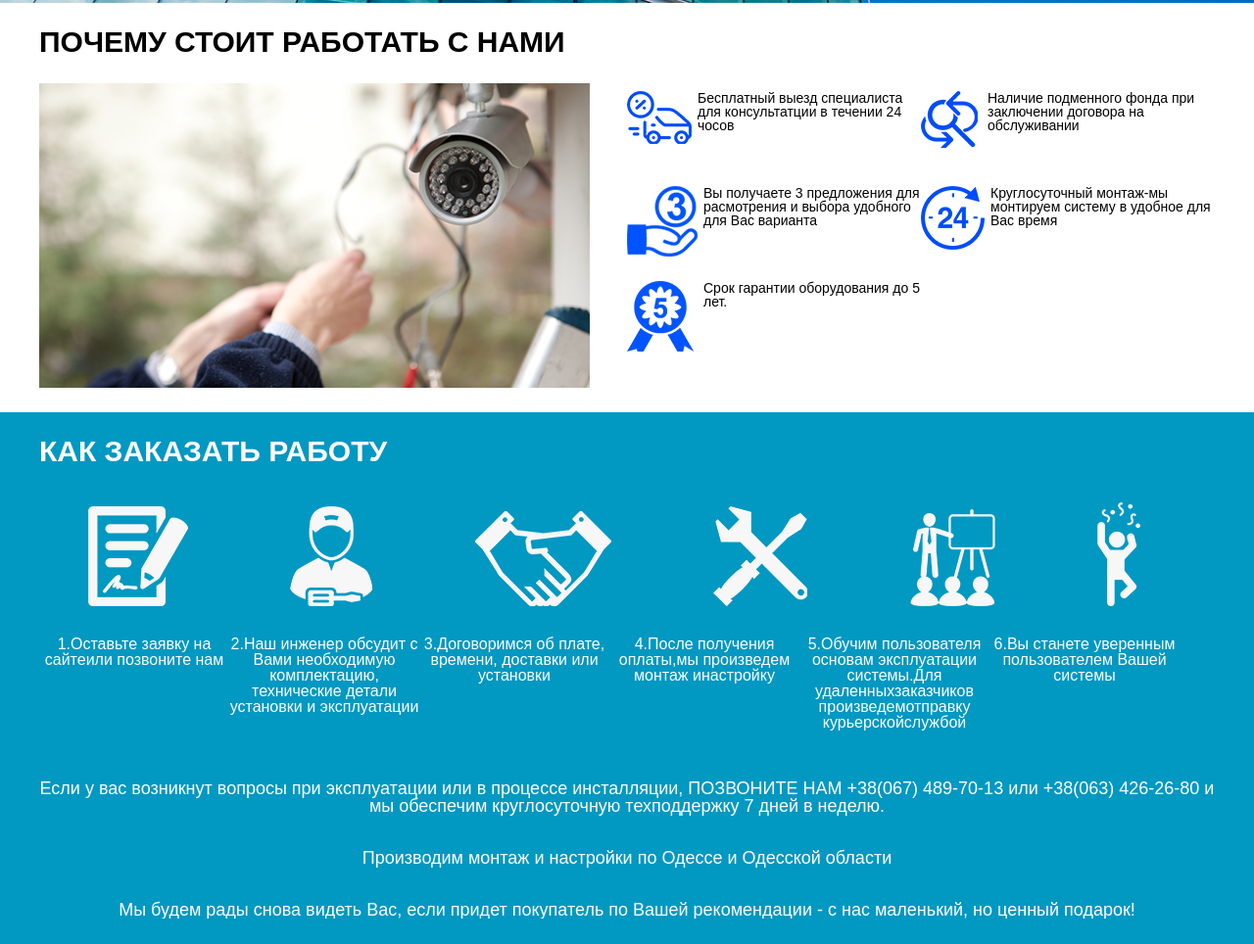
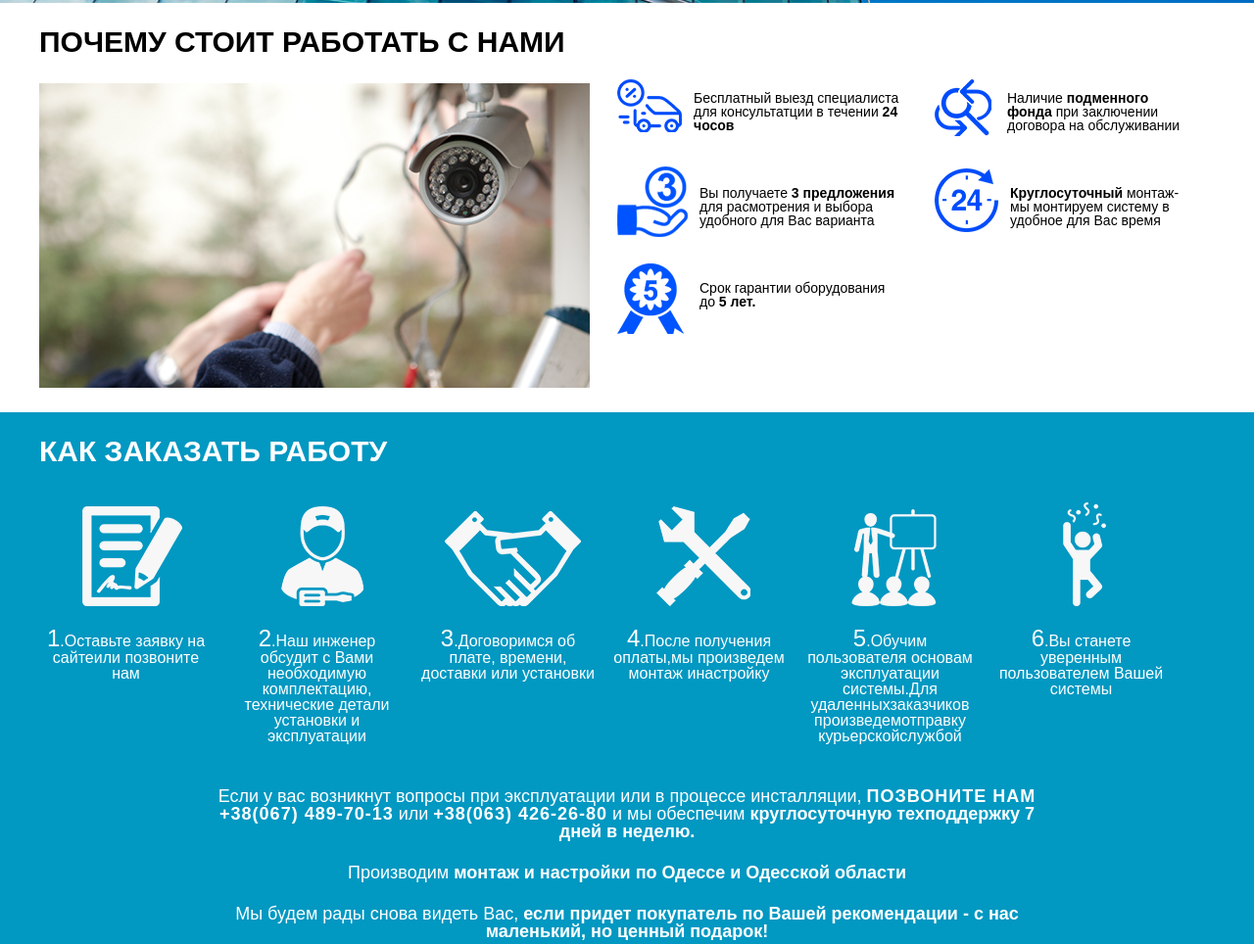
Before and after one commit to injmak/Bomlex.io, a plain HTML site: page index.html in a window 1280 px wide. Shown: the part 635-1599 px from the top of the page at 98% size. Drawn offline with nearby package versions, Linux system fonts and the light colour scheme.

Commit message:
adjust style

```diff
--- a/css/style.css
+++ b/css/style.css
@@ -187,6 +187,7 @@ header{
     font-size: 18px;
 }
 .form-editors input{
+    font-size: 16px;
     margin-right: 30px;
     width: 245px;
     height: 25px;
@@ -215,7 +216,10 @@ input::-moz-placeholder{
 }
 .box-2-cont div{
     float: left;
-    width: 50%;
+    /*width: 49%;*/
+}
+.box-2-left{
+    width: 49%;
 }
 .box-2-left p{
     margin-top: 25px;
@@ -227,9 +231,17 @@ input::-moz-placeholder{
 }
 .box-2-right{
     font-size: 14px;
+    width: 49%;
 }
 .box-2-right>div{
     float: left;
+}
+.box-2-right-p1{
+    margin-left: 2px;
+    width: 294px;
+}
+.box-2-right-p1 p{
+    width: 290px;
 }
 .box-2-right-car{
     margin-top: 90px;
@@ -237,7 +249,7 @@ input::-moz-placeholder{
 .box-2-right-car::before{
     content: '';
     float: left;
-    margin: 0 6px 0 0;
+    margin: -12px 12px 0 0;
     height: 54px;
     width: 66px;
     background: url("../img/ico-box-2-r-car.png") no-repeat;
@@ -249,7 +261,7 @@ input::-moz-placeholder{
 .box-2-right-hand::before{
     content: '';
     float: left;
-    margin: 0 6px 0 0;
+    margin: -20px 12px 0 0;
     height: 72px;
     width: 72px;
     background: url("../img/ico-box-2-r-hand.png") no-repeat;
@@ -262,20 +274,24 @@ input::-moz-placeholder{
 .box-2-right-label::before{
     content: '';
     float: left;
-    margin: 0 6px 0 0;
+    margin: -18px 12px 0 0;
     height: 72px;
     width: 72px;
     background: url("../img/ico-box-2-r-label.png") no-repeat;
     display: block;
 }
 
+.box-2-right-p2{
+    margin-left: 30px;
+    width: 262px;
+}
 .box-2-right-find{
     margin-top: 90px;
 }
 .box-2-right-find::before{
     content: '';
     float: left;
-    margin: 0 6px 0 0;
+    margin: -12px 12px 0 0;
     height: 58px;
     width: 62px;
     background: url("../img/ico-box-2-r-find.png") no-repeat;
@@ -288,7 +304,7 @@ input::-moz-placeholder{
 .box-2-right-clock::before{
     content: '';
     float: left;
-    margin: 0 6px 0 0;
+    margin: -18px 12px 0 0;
     height: 65px;
     width: 65px;
     background: url("../img/ico-box-2-r-clock.png") no-repeat;
@@ -315,33 +331,47 @@ input::-moz-placeholder{
     font-size: 30px;
     font-weight: bold;
 }
+.h24-text{
+    font-size: 24px;
+}
+.spacing-text{
+    letter-spacing: 1px;
+}
 .img-steps{
     margin-top: 37px;
 }
-.img-steps img{
+.img-steps>div{
     display: inline-block;
-    margin-left: 50px;
-    margin-right: 50px;
+    width: 190px;
+    text-align: center;
 }
 .text-steps{
-    margin-top: 28px;
+    margin-top: 18px;
 }
-.text-steps p{
-    /*margin-left: 5px;*/
+.text-steps div{
     float: left;
-    width: 194px;
+    width: 195px;
     font-size: 16px;
     text-align: center;
 }
+.text-steps p{
+    width: 177px;
+}
 .box-3-cont-text-1{
-    margin-top: 50px;
+    margin-top: 44px;
+    /*margin-left: auto;*/
+    /*margin-right: auto;*/
+    text-align: center;
 }
 .box-3-cont-text-1 p,
 .box-3-cont-text-3 p,
 .box-3-cont-text-2 p{
-    margin-top: 35px;
+    /*width: 874px;*/
+    padding: 0 171px;
+    margin-top: 24px;
+    font-size: 18px;
     text-align: center;
-    font-size: 18px;
+
 }
 
 /*BOX - 4*/
@@ -442,7 +472,7 @@ input::-moz-placeholder{
     margin-top: 30px;
     font-size: 16px;
 }
-.box-5-cont-text-b{
+.bold-text{
     font-weight: bold;
 }
 
--- a/index.html
+++ b/index.html
@@ -18,6 +18,7 @@
 <header class="header">
     <div class="header-menu">
         <img class="logo" src="img/logo.png" alt="logo"/>
+
         <div class="address-box">
             <div class="address-box-text">
                 <div class="mail">
@@ -34,6 +35,7 @@
             </div>
             <div class="telephones-text">
                 <p class="phone-1">+38(067) 489-70-13</p>
+
                 <p>+38(063) 426-26-80</p>
             </div>
         </div>
@@ -48,7 +50,9 @@
         </div>
         <form action="" class="req-form">
             <p class="req-form-header">Оставить заявку</p>
+
             <p class="req-form-cont">Для бесплатного выезда специалиста консультации и составления сметы</p>
+
             <div class="form-editors">
                 <input type="text" placeholder="Ваше имя"/>
                 <input type="text" placeholder="Ваш телефон"/>
@@ -65,13 +69,20 @@
         </div>
         <div class="box-2-right">
             <div class="box-2-right-p1">
-                <p class="box-2-right-car">Бесплатный выезд специалиста для консультатции в течении 24 чосов</p>
-                <p class="box-2-right-hand">Вы получаете 3 предложения для расмотрения и выбора удобного для Вас варианта</p>
-                <p class="box-2-right-label">Срок гарантии оборудования до 5 лет.</p>
+                <p class="box-2-right-car">Бесплатный выезд специалиста для консультатции в течении <span
+                        class="bold-text">24 чосов</span></p>
+
+                <p class="box-2-right-hand">Вы получаете <span class="bold-text">3 предложения</span> для расмотрения и
+                    выбора удобного для Вас варианта</p>
+
+                <p class="box-2-right-label">Срок гарантии оборудования до <span class="bold-text">5 лет.</span></p>
             </div>
             <div class="box-2-right-p2">
-                <p class="box-2-right-find">Наличие подменного фонда при заключении договора на обслуживании</p>
-                <p class="box-2-right-clock">Круглосуточный монтаж-мы монтируем систему в удобное для Вас время</p>
+                <p class="box-2-right-find">Наличие <span class="bold-text">подменного фонда</span> при заключении
+                    договора на обслуживании</p>
+
+                <p class="box-2-right-clock"><span class="bold-text">Круглосуточный</span> монтаж-мы монтируем систему в
+                    удобное для Вас время</p>
             </div>
         </div>
     </div>
@@ -83,30 +94,34 @@
         </div>
         <div class="box-3-cont-steps clearfix">
             <div class="img-steps">
-                    <img src="img/ico-step-1.png" alt="" class="img-step-1"/>
-                    <img src="img/ico-step-2.png" alt="" class="img-step-2"/>
-                    <img src="img/ico-step-3.png" alt="" class="img-step-3"/>
-                    <img src="img/ico-step-4.png" alt="" class="img-step-4"/>
-                    <img src="img/ico-step-5.png" alt="" class="img-step-5"/>
-                    <img src="img/ico-step-6.png" alt="" class="img-step-6"/>
+                <div><img src="img/ico-step-1.png" alt="" class="img-step-1"/></div>
+                <div><img src="img/ico-step-2.png" alt="" class="img-step-2"/></div>
+                <div><img src="img/ico-step-3.png" alt="" class="img-step-3"/></div>
+                <div><img src="img/ico-step-4.png" alt="" class="img-step-4"/></div>
+                <div><img src="img/ico-step-5.png" alt="" class="img-step-5"/></div>
+                <div><img src="img/ico-step-6.png" alt="" class="img-step-6"/></div>
             </div>
             <div class="text-steps">
-                    <p>1.Оставьте заявку на сайтеили позвоните нам</p>
-                    <p>2.Наш инженер обсудит с Вами необходимую комплектацию, технические детали установки и эксплуатации</p>
-                    <p>3.Договоримся об плате, времени, доставки или установки</p>
-                    <p>4.После получения оплаты,мы произведем монтаж инастройку</p>
-                    <p>5.Обучим пользователя основам эксплуатации системы.Для удаленныхзаказчиков произведемотправку курьерскойслужбой</p>
-                    <p>6.Вы станете уверенным пользователем Вашей системы</p>
+                <div><p><span class="h24-text">1</span>.Оставьте заявку на сайтеили позвоните нам</p></div>
+                <div><p><span class="h24-text">2</span>.Наш инженер обсудит с Вами необходимую комплектацию, технические детали установки и
+                    эксплуатации</p></div>
+                <div><p><span class="h24-text">3</span>.Договоримся об плате, времени, доставки или установки</p></div>
+                <div><p><span class="h24-text">4</span>.После получения оплаты,мы произведем монтаж инастройку</p></div>
+                <div><p><span class="h24-text">5</span>.Обучим пользователя основам эксплуатации системы.Для удаленныхзаказчиков произведемотправку
+                    курьерскойслужбой</p></div>
+                <div><p><span class="h24-text">6</span>.Вы станете уверенным пользователем Вашей системы</p></div>
             </div>
         </div>
         <div class="box-3-cont-text-1">
-            <p>Если у вас возникнут вопросы при эксплуатации или в процессе инсталляции, ПОЗВОНИТЕ НАМ +38(067) 489-70-13 или +38(063) 426-26-80 и мы обеспечим круглосуточную техподдержку 7 дней в неделю.</p>
+            <p>Если у вас возникнут вопросы при эксплуатации или в процессе инсталляции, <span class="bold-text spacing-text">ПОЗВОНИТЕ НАМ +38(067)
+                489-70-13</span> или <span class="bold-text spacing-text">+38(063) 426-26-80</span> и мы обеспечим <span class="bold-text">круглосуточную техподдержку 7 дней в неделю.</span></p>
         </div>
         <div class="box-3-cont-text-2">
-            <p>Производим монтаж и настройки по Одессе и Одесской области</p>
+            <p>Производим <span class="bold-text">монтаж и настройки по Одессе и Одесской области</span></p>
         </div>
         <div class="box-3-cont-text-3">
-            <p>Мы будем рады снова видеть Вас, если придет покупатель по Вашей рекомендации - с нас маленький, но ценный подарок!</p>
+            <p>Мы будем рады снова видеть Вас, <span class="bold-text">если придет покупатель по Вашей рекомендации - с нас маленький, но ценный
+                подарок!</span></p>
         </div>
     </div>
 </div>
@@ -117,15 +132,20 @@
         </div>
         <div class="box-4-cont-text">
             <p class="box-4-cont-text1">
-                100 % гарантия качества. Мы работаем непосредственно с производителями, где товар проходит тщательную проверку, благодаря чему Вы можете быть уверены в качестве товара и обслуживания.
+                100 % гарантия качества. Мы работаем непосредственно с производителями, где товар проходит тщательную
+                проверку, благодаря чему Вы можете быть уверены в качестве товара и обслуживания.
             </p>
+
             <div class="box-4-cont-text2">
                 <p>
-                    Монтаж и установка оборудования осуществляется по всем стандартам, используя современные технологии, позволяющие обеспечить долгую работоспособность системы, не зависимо от погодных и физических условий.
+                    Монтаж и установка оборудования осуществляется по всем стандартам, используя современные технологии,
+                    позволяющие обеспечить долгую работоспособность системы, не зависимо от погодных и физических
+                    условий.
                 </p>
             </div>
             <p class="box-4-cont-text3">
-                Мы даём личную гарантию на оборудование и монтажные работы, тем самым предоставляем сервисное гарантийное обслуживание на установленный период работы системы.
+                Мы даём личную гарантию на оборудование и монтажные работы, тем самым предоставляем сервисное
+                гарантийное обслуживание на установленный период работы системы.
             </p>
         </div>
     </div>
@@ -138,25 +158,29 @@
             </div>
             <div class="box-5-cont-text">
                 <p class="box-5-cont-text1">
-                    <div class="box-5-cont-text-b">Частные дома (р-н Большого Фонтана)</div>
+
+                <div class="bold-text">Частные дома (р-н Большого Фонтана)</div>
                 Благодаря установке системы видеонаблюдения по периметру домов,
                 появилась возможность контролировать обстановку на территории удалённо,
-                    перестали лазить через забор воры,  спокойствие жильцов дома.
+                перестали лазить через забор воры, спокойствие жильцов дома.
                 Посоветовали нашу фирму соседям.
                 </p>
                 <p class="box-5-cont-text2">
-                    <div class="box-5-cont-text-b">Базы отдыха в пгт Грибовке, Затока.</div>
+
+                <div class="bold-text">Базы отдыха в пгт Грибовке, Затока.</div>
                 Установленные камеры наблюдения позволили определить воров имущества,
                 контролировать нахождение на территории базы посетителей,
                 так же запись камер помогла раскрыть кражу имущества на крупную сумму и возврат его.
                 </p>
                 <p class="box-5-cont-text3">
-                    <div class="box-5-cont-text-b">Кафе в центре города.</div>
+
+                <div class="bold-text">Кафе в центре города.</div>
                 Установленные камеры наблюдения позволили контролировать работу персонала,
                 как на кухне, так и с клиентами, повысилось доверие посетителей.
                 </p>
                 <p class="box-5-cont-text4">
-                    <div class="box-5-cont-text-b">Частная школа.</div>
+
+                <div class="bold-text">Частная школа.</div>
                 Камеры по периметру школы позволили контролировать нахождение
                 детей на переменах и после уроков, спокойствие родителей и учителей за своих учеников.
                 </p>
@@ -178,6 +202,7 @@
     <div class="box-6-cont">
         <form action="" class="req-form-box-6">
             <p class="req-form-header-box-6">Заказать обратный звонок</p>
+
             <div class="form-editors-6-cont">
                 <div class="editor-1-box-6">
                     <label for="name">Имя:</label>
@@ -198,12 +223,14 @@
 <footer class="footer">
     <div class="footer-menu clearfix">
         <img class="footer-logo" src="img/logo.png" alt="logo"/>
+
         <div class="footer-telephones">
             <div class="telephones-pic">
                 <img src="img/phone-pic.png" alt=""/>
             </div>
             <div class="telephones-text">
                 <p class="phone-1">+38(067) 489-70-13</p>
+
                 <p>+38(063) 426-26-80</p>
             </div>
         </div>
@@ -221,6 +248,7 @@
     <div class="footer-bottom">
         <div class="author-text">
             <p>© 2016 Сайт разработан и поддерживается</p>
+
             <p class="author-text-auth"><span>Сергеем Бомбелой</span></p>
         </div>
         <div class="soc-nets">
```
Lines whose indentation alone changed are shown as unchanged.
